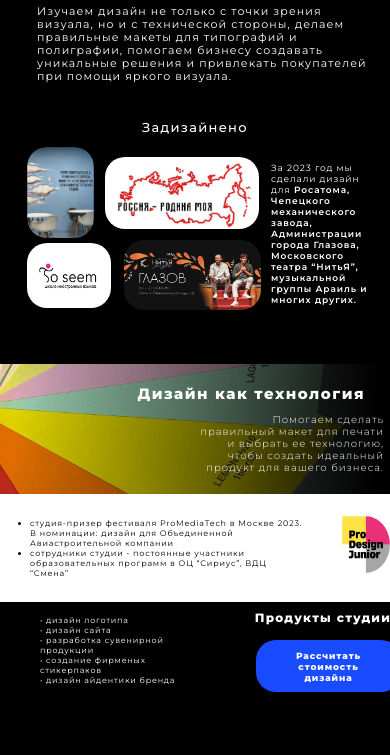
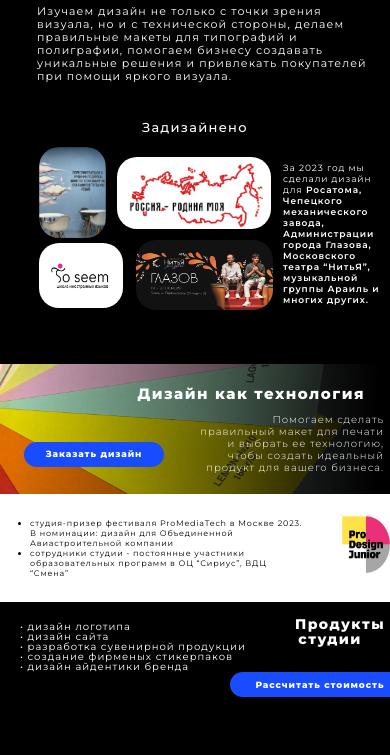
Before and after one commit to butuzzz/OK-design, a plain HTML site: page index.html in a window 390 px wide. Shown: the part 139-894 px from the top of the page. Drawn offline with Linux system fonts and the light colour scheme; a web font is replaced by a local one.

Commit message:
Add files via upload

```diff
--- a/css/media.css
+++ b/css/media.css
@@ -1,4 +1,4 @@
-@media (max-width: 425px) {
+@media (max-width: 450px) {
     .ult {
         display: none;
     }
@@ -31,6 +31,7 @@
         margin: 0;
         padding: 0;
         margin-right: 27px;
+        margin-left: 22px;
     }
 
 
@@ -135,6 +136,7 @@
         margin-bottom: 2px;
         margin-top: -10px;
         margin-bottom: 5px;
+        margin-left: 12px;
     }
 
     #tosm {
@@ -143,6 +145,7 @@
         border-radius: 20px;
         margin-right: 0;
         margin-right: 7px;
+        margin-left: 12px;
     }
 
     #fc {
@@ -194,9 +197,8 @@
         background: rgba(26, 76, 255, 1);
         position: relative;
         width: 100px;
-        height: 30px;
+        height: 20px;
         top: -150px;
-        left: -272px;
         padding-top: 5px;
         padding-bottom: 0;
         border-radius: 20px;
@@ -209,11 +211,13 @@
         margin-top: 10px;
         margin-left: 19px;
         font-family: Montserrat;
-        font-size: 11px;
+        font-size: 9px;
         font-weight: 800;
         line-height: 13px;
         letter-spacing: 0.1em;
         text-align: center;
+        top: -147px;
+        left: -20px;
     }
 
     #btn:hover {
@@ -252,25 +256,39 @@
 
     .pr-list li {
         font-family: Montserrat;
-        font-size: 8px;
+        font-size: 10px;
         font-weight: 400;
         line-height: 10px;
         letter-spacing: 0.1em;
         text-align: left;
-        width: 140px;
+        width: 250px;
+        margin-left: -20px;
     }
 
     .pr-list {
-        margin-top: 13px;
+        margin-top: 20px;
     }
 
     .rcol h1 {
         font-family: Montserrat;
-        font-size: 12px;
+        font-size: 14px;
         font-weight: 800;
         line-height: 15px;
         letter-spacing: 0.1em;
-        text-align: right;
+        margin-top: 15px;
+        margin-right: 20px;
+        width: 70px;
+        text-align: center;
+        margin-left: -15px;
+    }
+
+    #circ {
+        height: 25px;
+        width: 25px;
+        position: relative;
+        top: -160px;
+        left: 18px;
+        opacity: 0;
     }
 
     .lcol {
@@ -285,17 +303,20 @@
         letter-spacing: 0.1em;
         text-align: center;
         background: rgba(26, 76, 255, 1);
-        height: 42px;
-        padding-top: 10px;
-        padding-left: 30px;
-        padding-right: 30px;
+        height: auto;
+        width: auto;
+        padding-top: 7px;
+        padding-bottom: 7px;
+        padding-left: 10px;
+        padding-right: 10px;
         border-radius: 20px;
         margin-top: 7px;
-        margin-left: 36px;
-        margin-right: -10px;
-        width: 85px;
+        margin-left: 0px;
+        width: 160px;
         color:#fff;
         transition: all 0.3s ease-in;
+        margin-top: 15px;
+        margin-left: -80px;
     }
 
     .products {
@@ -351,7 +372,7 @@
     }
 }
 
-@media (min-width: 425px) {
+@media (min-width: 450px) {
     .fff {
         display: none;
     }
--- a/index.html
+++ b/index.html
@@ -83,7 +83,7 @@
                     <h1>Дизайн как технология</h1>
                     <p id="descr">Помогаем сделать правильный макет для печати и выбрать ее технологию, чтобы создать идеальный продукт для вашего бизнеса.</p>
                     <div class="row">
-                        <!-- <img id="circ" src="./img/circarr.png"> -->
+                        <img id="circ" src="./img/circarr.png">
                         <a id="btn" href="https://t.me/olyaoko">Заказать дизайн</a>
                     </div>
                 </div>
@@ -122,7 +122,7 @@
                         <div class="rcol">
                             <h1>Продукты студии</h1>
                             <div class="row">
-                                <a id="button" href="https://t.me/olyaoko">Рассчитать стоимость дизайна</a>
+                                <a id="button" href="https://t.me/olyaoko">Рассчитать стоимость</a>
                             </div>
                         </div>
                     </div>
```
Also changed, not shown: img/array.png (added), img/circu.png (added), img/circus.png (added).
